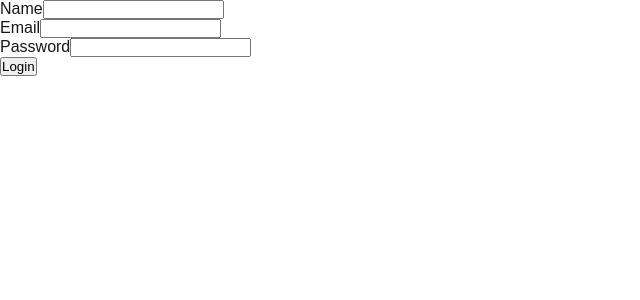
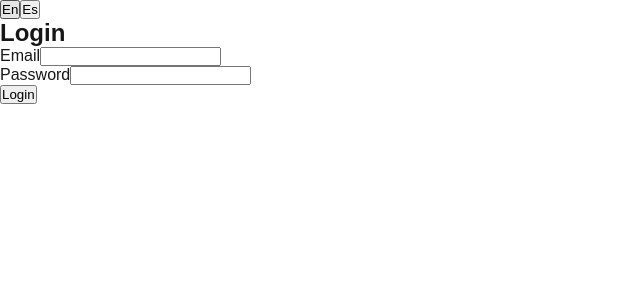
Before and after one commit to jucrojasba/pretest, a Next.js app: page / in a window 1280 px wide. Shown: the top 300 px of the page, without its empty margins (0-640 px from the left). Built offline with nearby package versions, Linux system fonts and the light colour scheme; no server answers.

Commit message:
add component SelectLanguages

```diff
--- a/messages/en.json
+++ b/messages/en.json
@@ -1,6 +1,6 @@
 {
     "LoginView": {
-        "title": "title",
+        "title": "Login",
         "description": "description"
     }
 }
--- a/messages/es.json
+++ b/messages/es.json
@@ -1,6 +1,6 @@
 {
     "LoginView": {
-        "title": "titulo",
+        "title": "Loguearse",
         "description": "descripción"
     }
 }
--- a/package.json
+++ b/package.json
@@ -9,6 +9,8 @@
     "lint": "next lint"
   },
   "dependencies": {
+    "@types/js-cookie": "^3.0.6",
+    "js-cookie": "^3.0.5",
     "next": "14.2.14",
     "next-intl": "^3.20.0",
     "react": "^18",
--- a/src/app/page.tsx
+++ b/src/app/page.tsx
@@ -1,8 +1,12 @@
 "use client";
 import { FormLogin } from "@/components"
 import React from "react";
+import SelectLanguage from "@/components/UI/SelectLanguage/SelectLanguage";
 export default function LoginView():React.ReactElement{
   return(
-    <FormLogin />
+    <main>
+      <SelectLanguage />
+      <FormLogin />
+    </main>
   )
 }
--- a/src/components/FormLogin/FormLogin.tsx
+++ b/src/components/FormLogin/FormLogin.tsx
@@ -3,23 +3,28 @@ import GroupInput from "../UI/GroupInput/GroupInput";
 import Button from "../UI/Button/Button";
 import { IFormData } from "@/interfaces/FormDataInterface";
 import { useState } from "react";
+import { useTranslations } from "next-intl";
 export default function FormLogin():React.ReactElement{
+    const traduction = useTranslations("LoginView");
     const initialFormData: IFormData = {
-        name: "",
         email: "",
         password: ""
     };
     const [formData, setFormData] = useState<IFormData>(initialFormData);
     const handleLogin = (e:React.FormEvent):void =>{
         e.preventDefault();
-        console.log("Login")
+        console.log(formData)
     };
     const handleChange = (e:React.ChangeEvent<HTMLInputElement>):void =>{
         const {name,value} = e.target;
+        setFormData({
+            ...formData,
+            [name]:value
+        });
     }
     return(
         <form>
-            <GroupInput label="Name" type="name" onChange={(e)=>handleChange(e)} name="name" value={formData.name} />
+            <h2>{traduction("title")}</h2>
             <GroupInput label="Email" type="email" onChange={(e)=>handleChange(e)} name="email" value={formData.email} />
             <GroupInput label="Password" type="password" onChange={(e)=>handleChange(e)} name="password" value={formData.password} />
             <Button label="Login" onClick={(e)=>handleLogin(e)} />
--- /dev/null
+++ b/src/components/UI/SelectLanguage/SelectLanguage.tsx
@@ -0,0 +1,17 @@
+import React from "react";
+import Cookies from "js-cookie";
+import { useRouter } from "next/navigation";
+
+export default function SelectLanguage():React.ReactElement{
+    const router = useRouter();
+    const handleClick = (e:any):void =>{
+        Cookies.set("locale",e.target.value);
+        router.refresh();
+    }
+    return(
+        <div>
+            <button value={"en"} onClick={(e)=>handleClick(e)}>En</button>
+            <button value={"es"} onClick={(e)=>handleClick(e)}>Es</button>
+        </div>
+    )
+}
--- a/src/interfaces/formDataInterface.ts
+++ b/src/interfaces/formDataInterface.ts
@@ -1,5 +1,4 @@
-export interface IFormData{
-    name:string,
+export interface IFormDataLogin{
     email:string,
     password:string
 }
```
Also changed, not shown: 1 other file (tests, documents, lock files or other folders).
